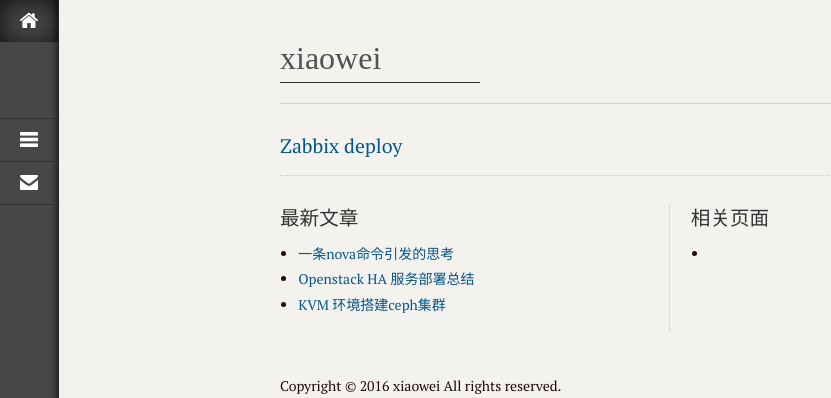
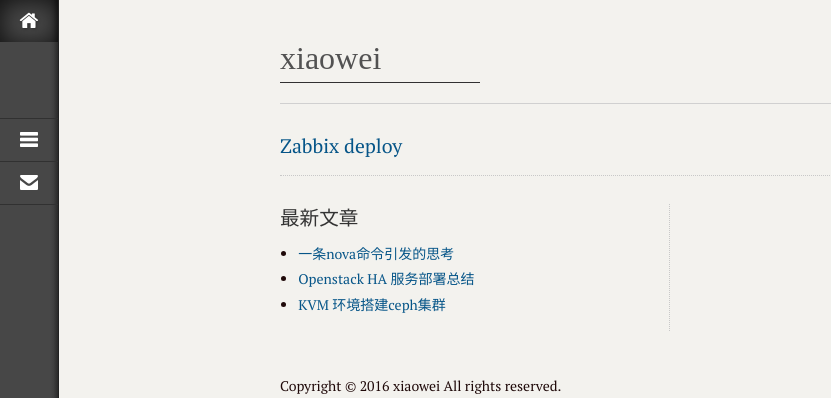
Before and after one commit to XiaoweiQian/note, a Jekyll site: the page built from index.html, in a window 1280 px wide. Shown: the top 398 px of the page, without its empty margins (0-831 px from the left). Built offline with Jekyll 4.4.1, drawn with Linux system fonts in a browser that asks for light colours; the list of posts is cut into pages by our own code.

Commit message:
Update index.html

```diff
--- a/index.html
+++ b/index.html
@@ -25,17 +25,4 @@ keywords:
             {% endfor %}
         </ul>
     </article>
-    <article class="article article-last">
-    <h3>相关页面</h3>
-    <ul>
-        <li>
-            {% for page in site.page %}
-            <a href="{{ site.url }}{{ page.url }}" rel="bookmark" title="{{page.text}}">{{ page.text }}</a>
-            {% if !page.last %}
-                <span class="lotus-squ">|</span>
-            {% endif %}
-            {% endfor %}
-        </li>
-    </ul>
-    </article>
 </section>
```
